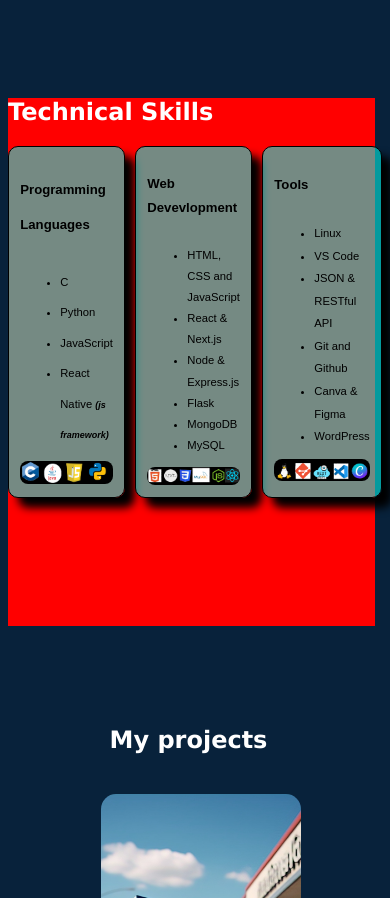
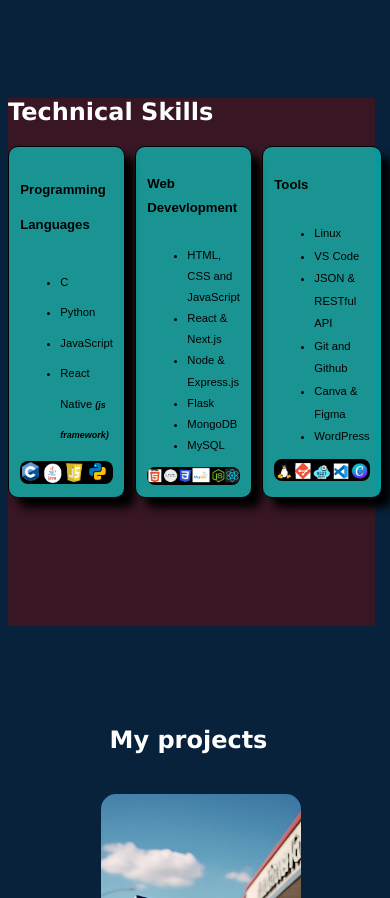
Before and after one commit to deco775/portfolio_2, a React (Vite) app: page / in a window 390 px wide. Shown: the part 1793-2691 px from the top of the page. Built offline with nearby package versions, Linux system fonts and the light colour scheme.

Commit message:
my portfolio

```diff
--- a/src/TechSkills/TechSkills.module.css
+++ b/src/TechSkills/TechSkills.module.css
@@ -95,7 +95,7 @@ h1 {
     }
     .techSkillsContainer{
         margin-right: 2%;
-        background-color: red;
+        background-color: rgba(121, 5, 5, 0.418);
     }
     .program{
         font-size: 88%;
```
